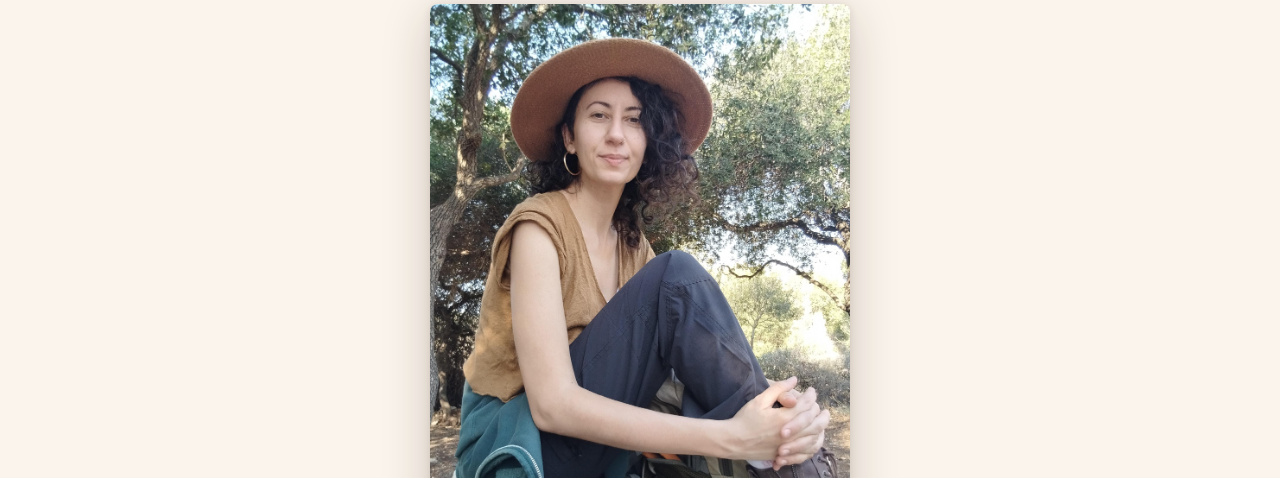
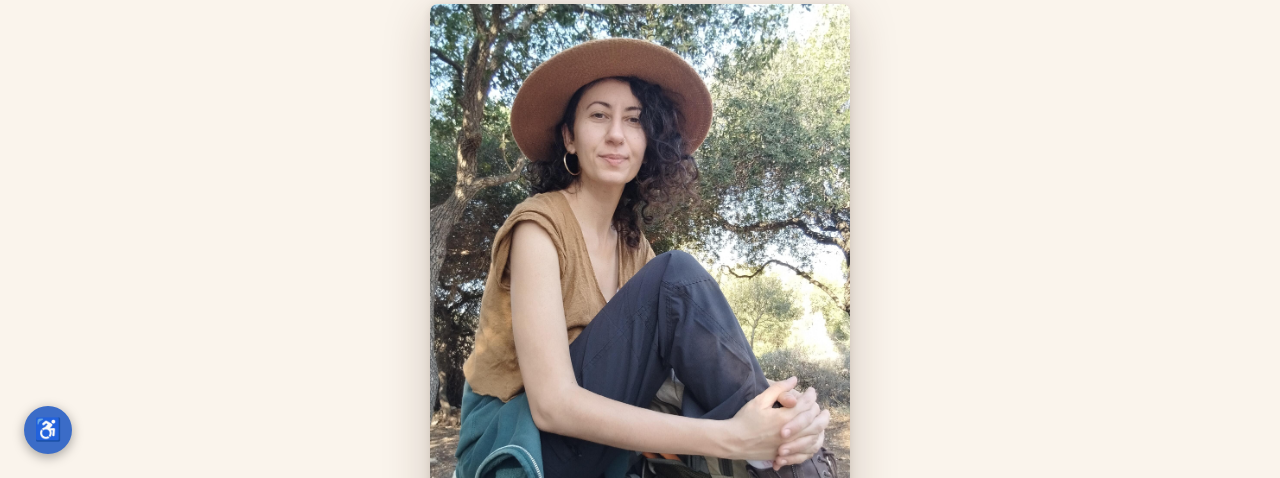
Before and after one commit to moshikocz/shoshi-website, a website: page about.html in a window 1280 px wide. Shown: the part 322-800 px from the top of the page. Drawn offline with nearby package versions, Linux system fonts and the light colour scheme.

Commit message:
Add custom accessibility widget to all pages
Floating ♿ button (bottom-left) with panel: text size +/-, high contrast, underline links. State persists via localStorage across pages.

Co-Authored-By: Claude Sonnet 4.6 <noreply@anthropic.com>

```diff
--- a/about.html
+++ b/about.html
@@ -381,5 +381,6 @@
   btn.addEventListener('click', () => menu.classList.toggle('open'));
   menu.querySelectorAll('a').forEach(a => a.addEventListener('click', () => menu.classList.remove('open')));
 </script>
+<script src="accessibility-widget.js"></script>
 </body>
 </html>
--- /dev/null
+++ b/accessibility-widget.js
@@ -0,0 +1,210 @@
+(function () {
+  'use strict';
+
+  /* ── State ── */
+  var state = { fontSize: 100, contrast: false, links: false };
+  try {
+    var saved = JSON.parse(localStorage.getItem('a11y'));
+    if (saved) state = saved;
+  } catch (_) {}
+
+  /* ── Apply state immediately (before paint) ── */
+  function applyState() {
+    document.documentElement.style.fontSize = state.fontSize + '%';
+    document.documentElement.classList.toggle('a11y-contrast', state.contrast);
+    document.documentElement.classList.toggle('a11y-links',    state.links);
+  }
+  applyState();
+
+  function save() {
+    try { localStorage.setItem('a11y', JSON.stringify(state)); } catch (_) {}
+  }
+
+  /* ── Inject CSS ── */
+  var style = document.createElement('style');
+  style.textContent = [
+    /* High-contrast mode */
+    '.a11y-contrast { filter: grayscale(1) contrast(1.8) !important; }',
+
+    /* Underline all links */
+    '.a11y-links a { text-decoration: underline !important; text-underline-offset: 3px !important; }',
+
+    /* Widget container */
+    '#a11y-widget { position:fixed; bottom:24px; left:24px; z-index:99999; font-family:Arial,sans-serif; direction:rtl; }',
+
+    /* Trigger button */
+    '#a11y-trigger {',
+    '  width:48px; height:48px; border-radius:50%; border:none; cursor:pointer;',
+    '  background:#3b6cc7; color:#fff; font-size:22px; line-height:1;',
+    '  display:flex; align-items:center; justify-content:center;',
+    '  box-shadow:0 3px 12px rgba(0,0,0,0.35);',
+    '  transition:transform 0.18s, box-shadow 0.18s;',
+    '}',
+    '#a11y-trigger:hover { transform:scale(1.08); box-shadow:0 5px 18px rgba(0,0,0,0.45); }',
+    '#a11y-trigger:focus-visible { outline:3px solid #fff; outline-offset:2px; }',
+
+    /* Panel */
+    '#a11y-panel {',
+    '  position:absolute; bottom:58px; left:0;',
+    '  background:#3b2210; border:1px solid rgba(200,165,90,0.4); border-radius:10px;',
+    '  padding:14px 16px; width:220px;',
+    '  box-shadow:0 8px 28px rgba(0,0,0,0.45);',
+    '  opacity:0; transform:translateY(8px) scale(0.97); pointer-events:none;',
+    '  transition:opacity 0.2s, transform 0.2s;',
+    '}',
+    '#a11y-panel.open { opacity:1; transform:translateY(0) scale(1); pointer-events:auto; }',
+
+    /* Panel title */
+    '#a11y-panel-title {',
+    '  color:rgba(255,255,255,0.55); font-size:11px; letter-spacing:0.14em;',
+    '  text-transform:uppercase; margin-bottom:12px; text-align:center;',
+    '}',
+
+    /* Rows */
+    '.a11y-row {',
+    '  display:flex; align-items:center; justify-content:space-between;',
+    '  margin-bottom:10px;',
+    '}',
+    '.a11y-row:last-of-type { margin-bottom:0; }',
+    '.a11y-label {',
+    '  color:rgba(255,255,255,0.85); font-size:13px; font-weight:600;',
+    '}',
+
+    /* Control buttons */
+    '.a11y-btn {',
+    '  background:rgba(200,165,90,0.12); border:1px solid rgba(200,165,90,0.4);',
+    '  color:#dfc07e; border-radius:6px; cursor:pointer; font-size:13px; font-weight:700;',
+    '  padding:5px 10px; transition:background 0.15s, border-color 0.15s;',
+    '  line-height:1;',
+    '}',
+    '.a11y-btn:hover { background:rgba(200,165,90,0.28); border-color:rgba(200,165,90,0.8); }',
+    '.a11y-btn:focus-visible { outline:2px solid #dfc07e; outline-offset:2px; }',
+    '.a11y-btn.active { background:rgba(200,165,90,0.35); border-color:#dfc07e; color:#fff; }',
+
+    /* Size buttons group */
+    '.a11y-size-group { display:flex; gap:6px; }',
+
+    /* Divider */
+    '.a11y-divider { border:none; border-top:1px solid rgba(255,255,255,0.1); margin:10px 0; }',
+
+    /* Reset */
+    '#a11y-reset {',
+    '  width:100%; background:none; border:1px solid rgba(255,255,255,0.18);',
+    '  color:rgba(255,255,255,0.5); border-radius:6px; cursor:pointer;',
+    '  font-size:12px; padding:5px; transition:border-color 0.15s, color 0.15s;',
+    '}',
+    '#a11y-reset:hover { border-color:rgba(255,255,255,0.55); color:rgba(255,255,255,0.85); }',
+    '#a11y-reset:focus-visible { outline:2px solid #dfc07e; outline-offset:2px; }',
+  ].join('\n');
+  document.head.appendChild(style);
+
+  /* ── Inject HTML ── */
+  var widget = document.createElement('div');
+  widget.id = 'a11y-widget';
+  widget.innerHTML = [
+    '<button id="a11y-trigger" aria-label="תפריט נגישות" aria-expanded="false" aria-controls="a11y-panel">',
+    '  <span aria-hidden="true">♿</span>',
+    '</button>',
+    '<div id="a11y-panel" role="dialog" aria-label="אפשרויות נגישות">',
+    '  <div id="a11y-panel-title">נגישות</div>',
+
+    '  <div class="a11y-row">',
+    '    <span class="a11y-label">גודל טקסט</span>',
+    '    <div class="a11y-size-group">',
+    '      <button class="a11y-btn" id="a11y-dec" aria-label="הקטני טקסט">A−</button>',
+    '      <button class="a11y-btn" id="a11y-inc" aria-label="הגדילי טקסט">A+</button>',
+    '    </div>',
+    '  </div>',
+
+    '  <div class="a11y-row">',
+    '    <span class="a11y-label">ניגודיות גבוהה</span>',
+    '    <button class="a11y-btn" id="a11y-contrast-btn" aria-pressed="false" aria-label="הפעלי ניגודיות גבוהה">כבוי</button>',
+    '  </div>',
+
+    '  <div class="a11y-row">',
+    '    <span class="a11y-label">הדגשת קישורים</span>',
+    '    <button class="a11y-btn" id="a11y-links-btn" aria-pressed="false" aria-label="הדגישי קישורים">כבוי</button>',
+    '  </div>',
+
+    '  <hr class="a11y-divider">',
+    '  <button id="a11y-reset">↺ איפוס הגדרות</button>',
+    '</div>',
+  ].join('');
+
+  document.body.appendChild(widget);
+
+  /* ── Elements ── */
+  var trigger     = document.getElementById('a11y-trigger');
+  var panel       = document.getElementById('a11y-panel');
+  var incBtn      = document.getElementById('a11y-inc');
+  var decBtn      = document.getElementById('a11y-dec');
+  var contrastBtn = document.getElementById('a11y-contrast-btn');
+  var linksBtn    = document.getElementById('a11y-links-btn');
+  var resetBtn    = document.getElementById('a11y-reset');
+
+  /* ── Sync buttons to state ── */
+  function syncUI() {
+    contrastBtn.textContent = state.contrast ? 'פעיל' : 'כבוי';
+    contrastBtn.setAttribute('aria-pressed', state.contrast ? 'true' : 'false');
+    contrastBtn.classList.toggle('active', state.contrast);
+
+    linksBtn.textContent = state.links ? 'פעיל' : 'כבוי';
+    linksBtn.setAttribute('aria-pressed', state.links ? 'true' : 'false');
+    linksBtn.classList.toggle('active', state.links);
+
+    decBtn.disabled = state.fontSize <= 80;
+    incBtn.disabled = state.fontSize >= 150;
+  }
+  syncUI();
+
+  /* ── Toggle panel ── */
+  trigger.addEventListener('click', function () {
+    var isOpen = panel.classList.toggle('open');
+    trigger.setAttribute('aria-expanded', isOpen ? 'true' : 'false');
+    if (isOpen) contrastBtn.focus();
+  });
+
+  /* Close on outside click */
+  document.addEventListener('click', function (e) {
+    if (!widget.contains(e.target)) {
+      panel.classList.remove('open');
+      trigger.setAttribute('aria-expanded', 'false');
+    }
+  });
+
+  /* Close on Escape */
+  document.addEventListener('keydown', function (e) {
+    if (e.key === 'Escape' && panel.classList.contains('open')) {
+      panel.classList.remove('open');
+      trigger.setAttribute('aria-expanded', 'false');
+      trigger.focus();
+    }
+  });
+
+  /* ── Font size ── */
+  incBtn.addEventListener('click', function () {
+    if (state.fontSize < 150) { state.fontSize += 10; applyState(); save(); syncUI(); }
+  });
+  decBtn.addEventListener('click', function () {
+    if (state.fontSize > 80)  { state.fontSize -= 10; applyState(); save(); syncUI(); }
+  });
+
+  /* ── High contrast ── */
+  contrastBtn.addEventListener('click', function () {
+    state.contrast = !state.contrast;
+    applyState(); save(); syncUI();
+  });
+
+  /* ── Underline links ── */
+  linksBtn.addEventListener('click', function () {
+    state.links = !state.links;
+    applyState(); save(); syncUI();
+  });
+
+  /* ── Reset ── */
+  resetBtn.addEventListener('click', function () {
+    state = { fontSize: 100, contrast: false, links: false };
+    applyState(); save(); syncUI();
+  });
+
+})();
```
Also changed, not shown: accessibility.html (+1 -0 lines), blog.html (+1 -0 lines), friends.html (+1 -0 lines), index.html (+1 -0 lines), privacy.html (+1 -0 lines), service.html (+1 -0 lines), terms.html (+1 -0 lines).
